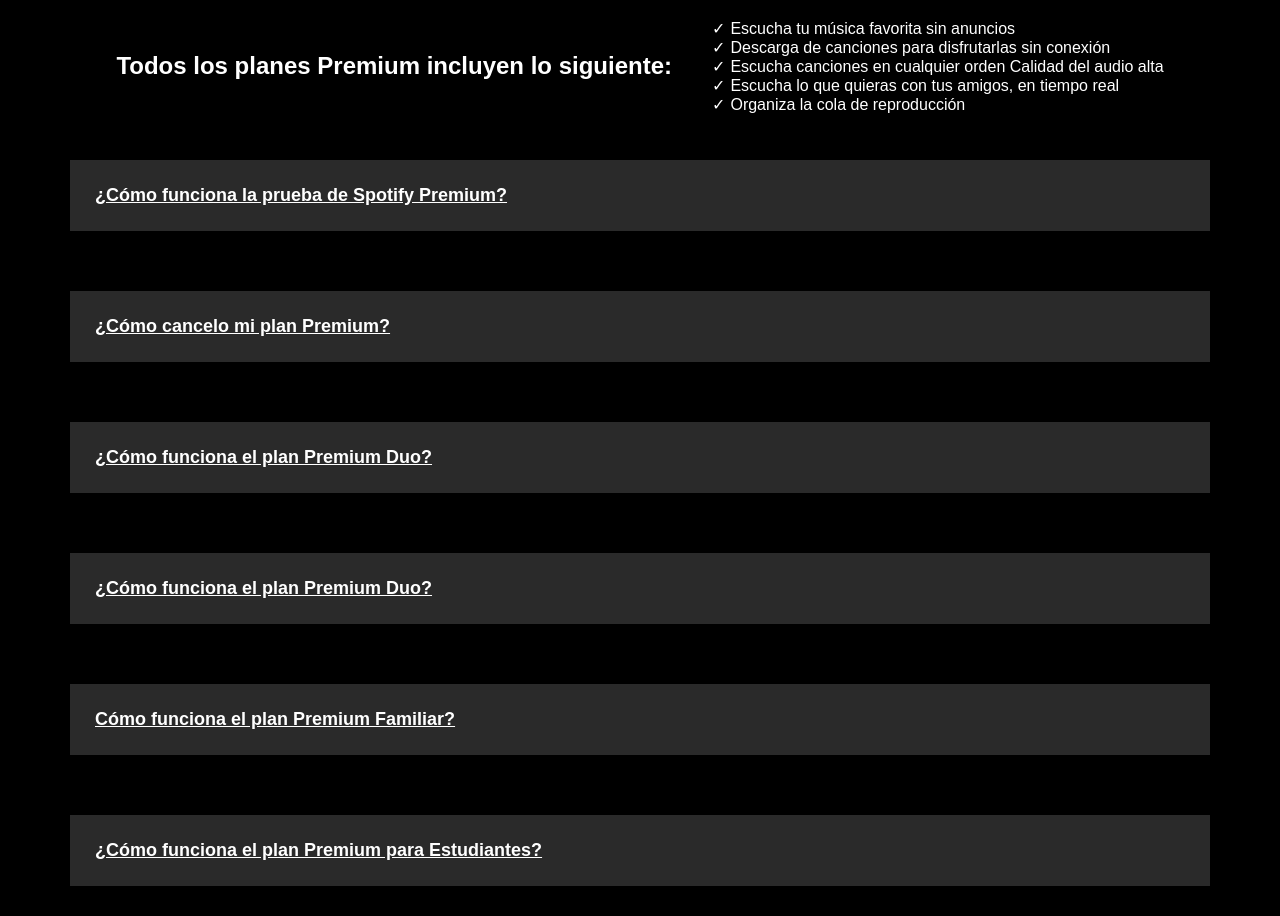
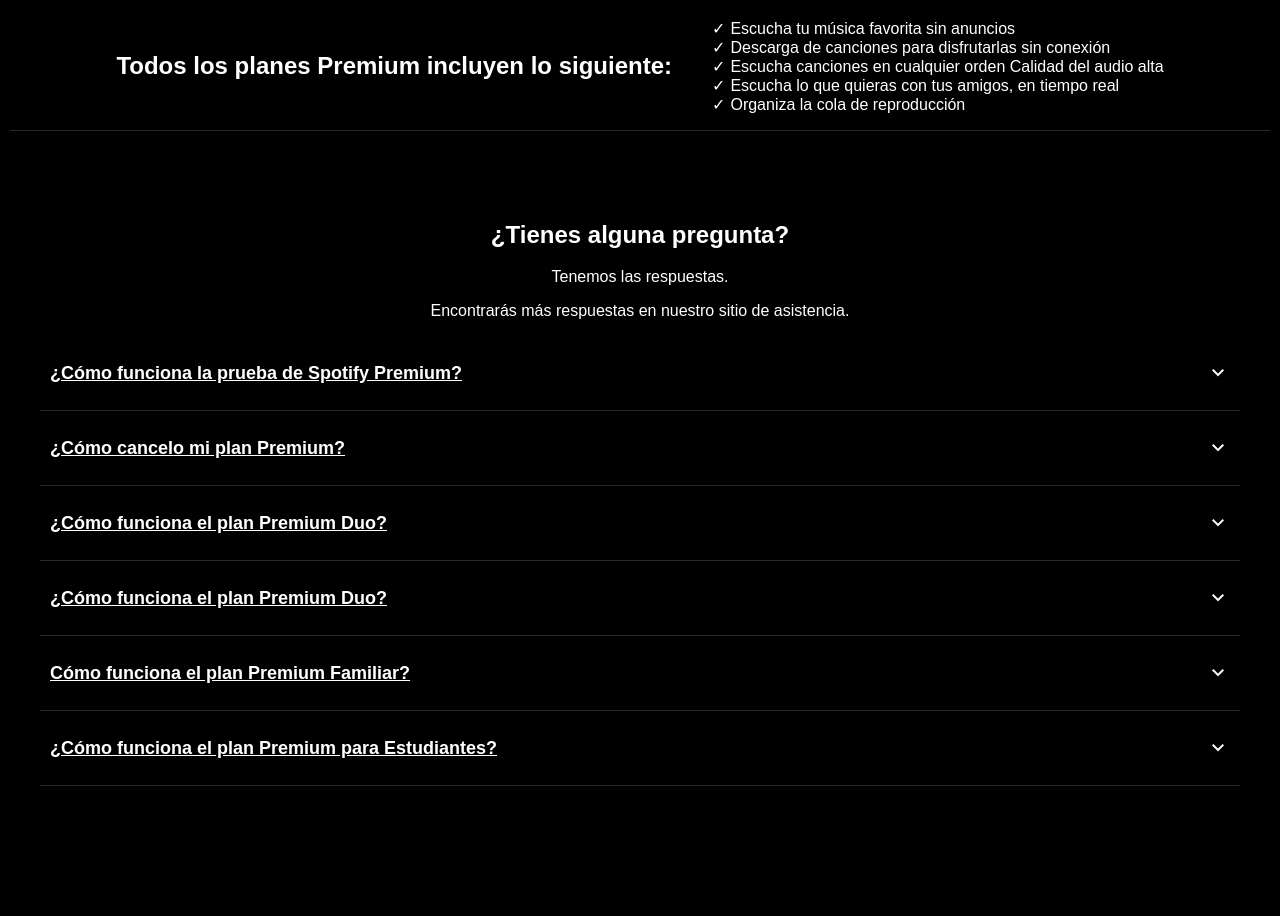
Before and after one commit to FSDSTR1024/1-landing-spotify-zamariac, a plain HTML site: page index.html in a window 1280 px wide. Shown: the part 1238-2154 px from the top of the page. After the commit the page ends 2094 px from the top, so only its background shows below. Drawn offline with nearby package versions, Linux system fonts and the light colour scheme.

Commit message:
FAQ details complete

```diff
--- a/index.html
+++ b/index.html
@@ -108,7 +108,8 @@
     <section class="planes-intro">
         <div>
             <h2>Planes asequibles para cualquier situación</h2>
-            <h3>Elige un plan Premium y escucha música sin anuncios y sin límites en teléfonos, altavoces y otros dispositivos. Paga de varias formas. Cancela cuando quieras.</h3>
+            <h3>Elige un plan Premium y escucha música sin anuncios y sin límites en teléfonos, altavoces y otros
+                dispositivos. Paga de varias formas. Cancela cuando quieras.</h3>
         </div>
         <ul class="payment-icons">
             <li>💳</li>
@@ -134,49 +135,107 @@
 
     </section>
     <section class="faq">
+        <div class="faq-entry">
+            <h2>¿Tienes alguna pregunta?</h2>
+            <p>Tenemos las respuestas.</p>
+            <p>Encontrarás más respuestas en nuestro sitio de asistencia.</p>
+        </div>
         <details>
-            <summary>¿Cómo funciona la prueba de Spotify Premium?</summary>
+            <summary>
+                <h4>¿Cómo funciona la prueba de Spotify Premium?</h4>
+                <span class="material-symbols-outlined">
+                    keyboard_arrow_down
+                </span>
+            </summary>
             <p>Si no has utilizado nunca Premium, es posible que puedas probarlo gratis (o a un precio reducido).
 
-                Aunque sea una prueba, tendrás que indicar una forma de pago válida para registrarte. Usaremos esa información para confirmar tu país o región y cobrarte si quieres quedarte con Premium cuando termine la oferta.
+                Aunque sea una prueba, tendrás que indicar una forma de pago válida para registrarte. Usaremos esa
+                información para confirmar tu país o región y cobrarte si quieres quedarte con Premium cuando termine la
+                oferta.
 
-                Te enviaremos un recordatorio 7 días antes de que finalice la prueba. Se aplican términos y restricciones por país.</p>
+                Te enviaremos un recordatorio 7 días antes de que finalice la prueba. Se aplican términos y
+                restricciones por país.</p>
         </details>
         <details>
-            <summary>¿Cómo cancelo mi plan Premium?</summary>
-            <p>Puedes cancelar fácilmente el plan Premium cuando quieras, siempre que tengas conexión a Internet, en la página de tu cuenta.
+            <summary>
+                <h4>¿Cómo cancelo mi plan Premium?</h4>
+                <span class="material-symbols-outlined">
+                    keyboard_arrow_down
+                </span>
+            </summary>
+            <p>Puedes cancelar fácilmente el plan Premium cuando quieras, siempre que tengas conexión a Internet, en la
+                página de tu cuenta.
 
-                Si tienes una suscripción de pago, seguirás con Premium hasta la fecha de facturación siguiente y, en ese momento, tu cuenta pasará al plan gratuito.
+                Si tienes una suscripción de pago, seguirás con Premium hasta la fecha de facturación siguiente y, en
+                ese momento, tu cuenta pasará al plan gratuito.
 
-                Si cancelas la suscripción durante un periodo de prueba gratuito, perderás el acceso a las ventajas de Premium inmediatamente y la cuenta pasará al servicio gratuito. Las pruebas gratuitas no se pueden reactivar.
+                Si cancelas la suscripción durante un periodo de prueba gratuito, perderás el acceso a las ventajas de
+                Premium inmediatamente y la cuenta pasará al servicio gratuito. Las pruebas gratuitas no se pueden
+                reactivar.
 
-                No perderás las listas ni la música guardada, que podrás escuchar con anuncios en nuestro servicio gratuito.</p>
+                No perderás las listas ni la música guardada, que podrás escuchar con anuncios en nuestro servicio
+                gratuito.</p>
         </details>
         <details>
-            <summary>¿Cómo funciona el plan Premium Duo?</summary>
-            <p>Puedes cancelar fácilmente el plan Premium cuando quieras, siempre que tengas conexión a Internet, en la página de tu cuenta.
+            <summary>
+                <h4>¿Cómo funciona el plan Premium Duo?</h4>
+                <span class="material-symbols-outlined">
+                    keyboard_arrow_down
+                </span>
+            </summary>
+            <p>Puedes cancelar fácilmente el plan Premium cuando quieras, siempre que tengas conexión a Internet, en la
+                página de tu cuenta.
 
-                Si tienes una suscripción de pago, seguirás con Premium hasta la fecha de facturación siguiente y, en ese momento, tu cuenta pasará al plan gratuito.
+                Si tienes una suscripción de pago, seguirás con Premium hasta la fecha de facturación siguiente y, en
+                ese momento, tu cuenta pasará al plan gratuito.
 
-                Si cancelas la suscripción durante un periodo de prueba gratuito, perderás el acceso a las ventajas de Premium inmediatamente y la cuenta pasará al servicio gratuito. Las pruebas gratuitas no se pueden reactivar.
+                Si cancelas la suscripción durante un periodo de prueba gratuito, perderás el acceso a las ventajas de
+                Premium inmediatamente y la cuenta pasará al servicio gratuito. Las pruebas gratuitas no se pueden
+                reactivar.
 
-                No perderás las listas ni la música guardada, que podrás escuchar con anuncios en nuestro servicio gratuito.</p>
+                No perderás las listas ni la música guardada, que podrás escuchar con anuncios en nuestro servicio
+                gratuito.</p>
         </details>
         <details>
-            <summary>¿Cómo funciona el plan Premium Duo?</summary>
-            <p>Premium Duo es un plan para parejas que vivan juntas. Es más barato que tener dos cuentas de Premium Individual. Te pediremos la dirección para confirmar que ambos miembros vivís allí. Podrás invitar a una persona al plan inmediatamente después de la compra. Cada miembro tendrá una cuenta Premium independiente, así que podréis escuchar contenido a la vez. Cada uno tendrá sus propias listas y música guardada. El otro miembro de la cuenta no podrá ver lo que estás escuchando.
+            <summary>
+                <h4>¿Cómo funciona el plan Premium Duo?</h4>
+                <span class="material-symbols-outlined">
+                    keyboard_arrow_down
+                </span>
+            </summary>
+            <p>Premium Duo es un plan para parejas que vivan juntas. Es más barato que tener dos cuentas de Premium
+                Individual. Te pediremos la dirección para confirmar que ambos miembros vivís allí. Podrás invitar a una
+                persona al plan inmediatamente después de la compra. Cada miembro tendrá una cuenta Premium
+                independiente, así que podréis escuchar contenido a la vez. Cada uno tendrá sus propias listas y música
+                guardada. El otro miembro de la cuenta no podrá ver lo que estás escuchando.
 
                 Obtén más información sobre Premium Duo.</p>
         </details>
         <details>
-            <summary>Cómo funciona el plan Premium Familiar?</summary>
-            <p>Premium Familiar es un plan para hasta 6 familiares que vivan en el mismo hogar. Es más barato que tener una cuenta de Premium Individual por cada persona. Te pediremos la dirección para confirmar que todos los miembros vivís allí. Podrás invitar personas al plan inmediatamente después de la compra. Cada miembro tendrá una cuenta Premium independiente, así que podréis escuchar contenido a la vez. Cada uno tendrá sus propias listas y música guardada. Los otros miembros de la cuenta no podrán ver lo que estás escuchando.
+            <summary>
+                <h4>Cómo funciona el plan Premium Familiar?</h4>
+                <span class="material-symbols-outlined">
+                    keyboard_arrow_down
+                </span>
+            </summary>
+            <p>Premium Familiar es un plan para hasta 6 familiares que vivan en el mismo hogar. Es más barato que tener
+                una cuenta de Premium Individual por cada persona. Te pediremos la dirección para confirmar que todos
+                los miembros vivís allí. Podrás invitar personas al plan inmediatamente después de la compra. Cada
+                miembro tendrá una cuenta Premium independiente, así que podréis escuchar contenido a la vez. Cada uno
+                tendrá sus propias listas y música guardada. Los otros miembros de la cuenta no podrán ver lo que estás
+                escuchando.
 
                 Obtén más información sobre Premium Familiar.</p>
         </details>
         <details>
-            <summary>¿Cómo funciona el plan Premium para Estudiantes?</summary>
-            <p>Si te has matriculado en una universidad o centro similar acreditado y eres mayor de 18 años, sí. Puedes disfrutar de Premium para Estudiantes durante un máximo de 4 años.
+            <summary>
+                <h4>¿Cómo funciona el plan Premium para Estudiantes?</h4>
+                <span class="material-symbols-outlined">
+                    keyboard_arrow_down
+                </span>
+            </summary>
+            <p>Si te has matriculado en una universidad o centro similar acreditado y eres mayor de 18 años, sí. Puedes
+                disfrutar de Premium para Estudiantes durante un máximo de 4 años.
 
                 Obtén más información sobre Premium para Estudiantes.</p>
         </details>
--- a/styles.css
+++ b/styles.css
@@ -176,7 +176,7 @@
 
 /* Planes Intro styles mobile*/
 @media screen and (max-width: 768px) {
-    .planes-intro-overview {
+    .planes-intro .planes-intro-overview {
         flex-direction: column;
     }
 
@@ -190,23 +190,46 @@
 section.faq {
     margin: 0 auto;
     max-width: 1200px;
-    padding: 0 30px;
+    padding: 70px 30px;
+    color: #ffffff;
+    border-top: solid 1px #2a2a2a;
+}
+
+section.faq .faq-entry {
+    text-align: center;
 }
 
 .faq details {
-    color: #ffffff;
     font-size: 18px;
-    padding: 30px;
+    border-bottom: solid 1px #2a2a2a;
+}
+
+details[open] summary {
+  background: #2a2a2a;
 }
 
 .faq details summary {
    font-weight: 700;
-   text-decoration: underline;
-   background-color: #2a2a2a;
-   padding: 25px;
+   padding: 25px 0;
    list-style: none;
+   display: flex;
+   align-items: center;
+   justify-content: space-between;
 }
 
+.faq details summary h4 {
+    margin: 0;
+    text-decoration: underline;
+    padding: 0 10px;
+}
+
+.faq details summary span {
+    padding: 0 10px;
+}
+
+
 .faq details p {
-    padding: 0 25px;
+    padding: 20px;
+    background: #0f0e0e;
+    margin-top: 0px;
  }
```
Lines whose indentation alone changed are shown as unchanged.
